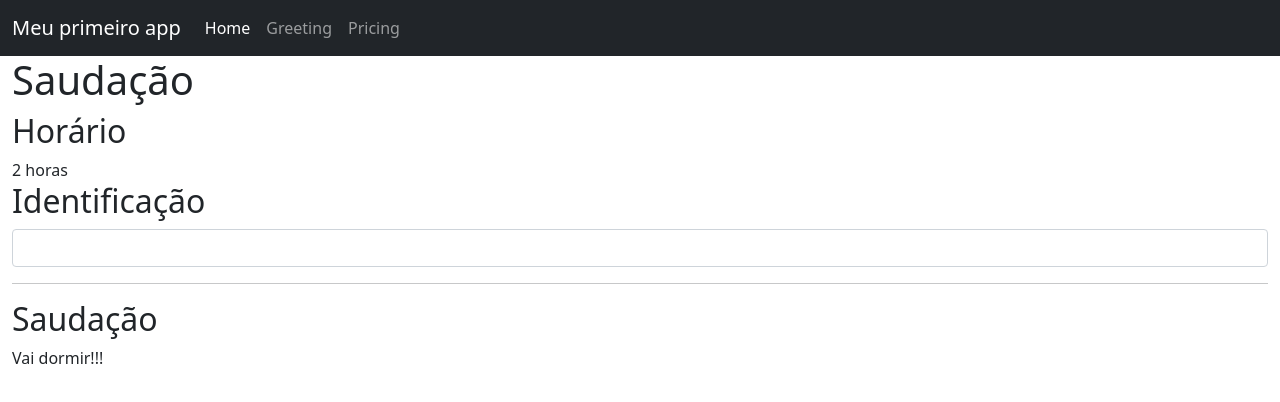
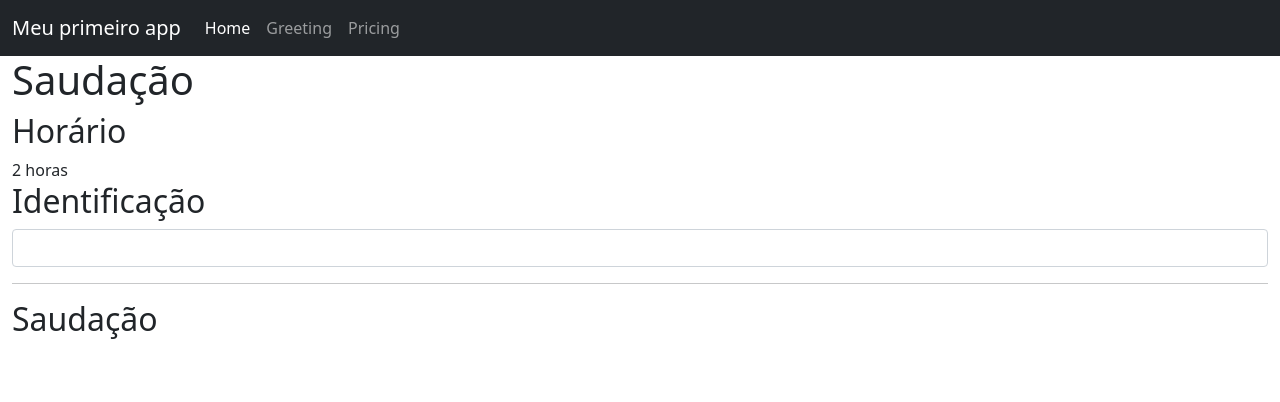
Before and after one commit to isabeela/aula04-angular, an Angular app: page /greeting in a window 1280 px wide. Shown: the top 402 px of the page. Built offline with nearby package versions, Linux system fonts and the light colour scheme.

Commit message:
1 file modified

```diff
--- a/src/app/greeting/greeting.component.html
+++ b/src/app/greeting/greeting.component.html
@@ -6,19 +6,19 @@
   <input class="form-control" type="text" [(ngModel)]="name">
   <hr />
   <h2> Saudação </h2>
-  <div *ngIf="isMorning()">
-    Bom dia
+  <div *ngIf="isMorning() && name">
+    Bom dia {{name}} :)
   </div>
 
-  <div *ngIf="isAfternoon()">
-    Bom Tarde
+  <div *ngIf="isAfternoon() && name">
+    Bom Tarde {{name}} o/
   </div>
 
   <div *ngIf="isNight() && name">
     Boa noite {{name}} s2
   </div>
 
-  <div *ngIf="isDawn()">
-    Vai dormir!!!
+  <div *ngIf="isDawn() && name">
+    Vai dormir!!! {{name}} >:(
   </div>
 </div>
```
